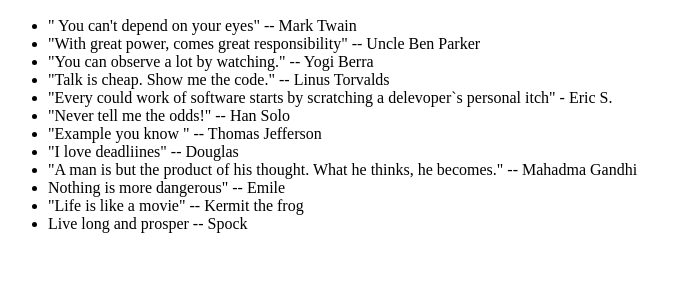
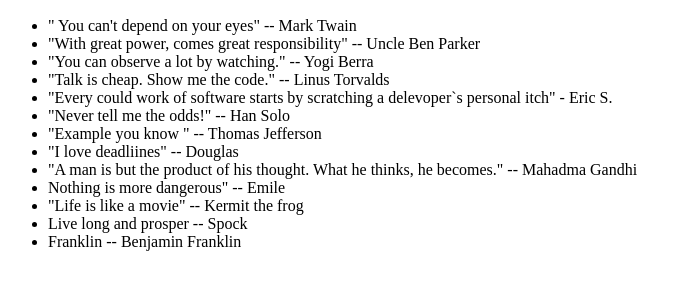
Before and after one commit to alsterperle/0main_openSAP_repo, a plain HTML site: page index.html in a window 1280 px wide. Shown: the part 110-400 px from the top of the page, without its empty margins (0-691 px from the left). Drawn offline with Linux system fonts and the light colour scheme.

Commit message:
added Benjamin Franlin quote

```diff
--- a/index.html
+++ b/index.html
@@ -21,6 +21,7 @@
 			<li>Nothing is more dangerous" -- Emile</li>
 			<li>"Life is like a movie" -- Kermit the frog</li>
 			<li>Live long and prosper -- Spock</li>
+			<li>Franklin -- Benjamin Franklin</li>
 		</ul>
 	</body>
 </html>
```
